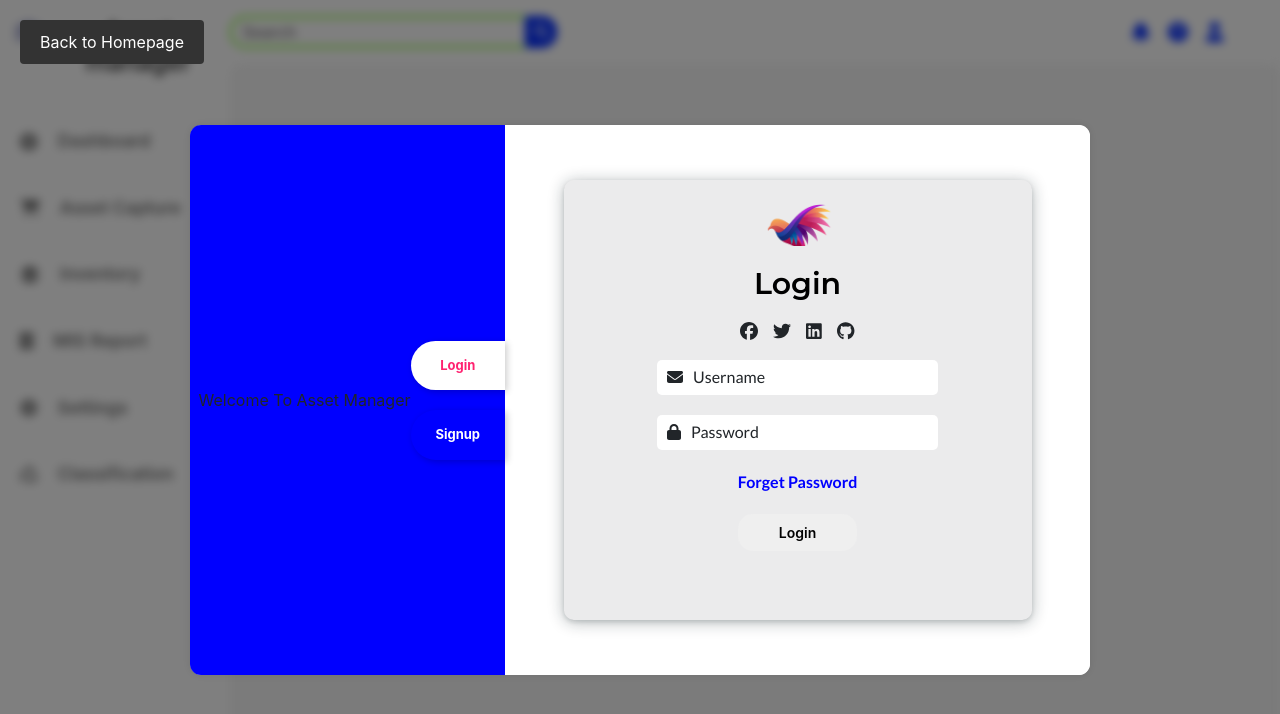
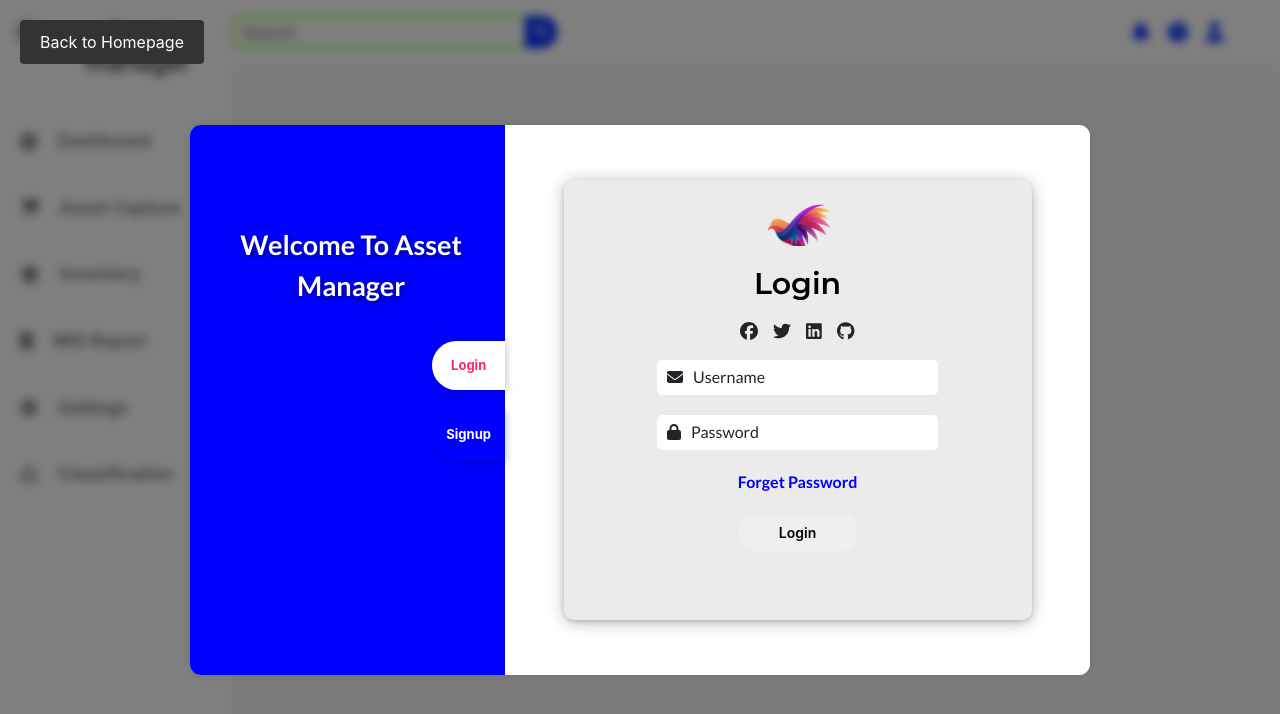
Before and after one commit to AnujNdas/Asset-manager-new, a React (Create React App) app in the folder frontend/: page /User in a window 1280 px wide. Shown: the top 714 px of the page. Built offline with nearby package versions, Linux system fonts and the light colour scheme.

Commit message:
Update User.css

```diff
--- a/frontend/src/Page_styles/User.css
+++ b/frontend/src/Page_styles/User.css
@@ -94,6 +94,18 @@
   border-bottom-left-radius: 25px;
   font-weight: 700;
 }
+.description{
+  height: 20%;
+  width: 100%;
+  font-family: "Lato", sans-serif;
+  font-size: 27px;
+  color: #ffffff;
+  font-weight: 600;
+  position: relative;
+  bottom: 120px;
+  left: 40px;
+  text-shadow: 2px 2px 5px rgba(0, 0, 0, 0.5);
+}
 /* .login-content input {
   margin: 10px 0;
   padding: 10px;
```
